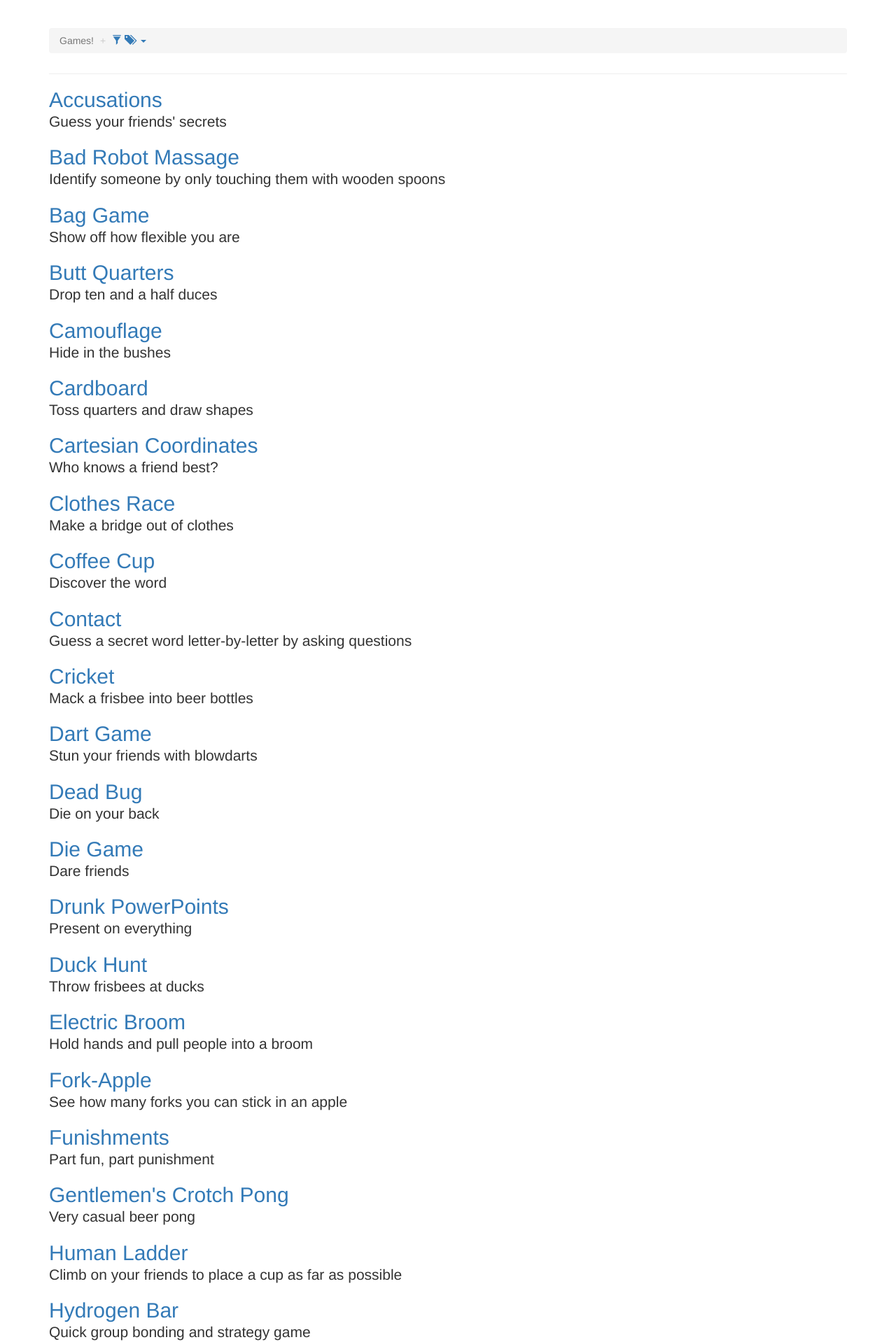
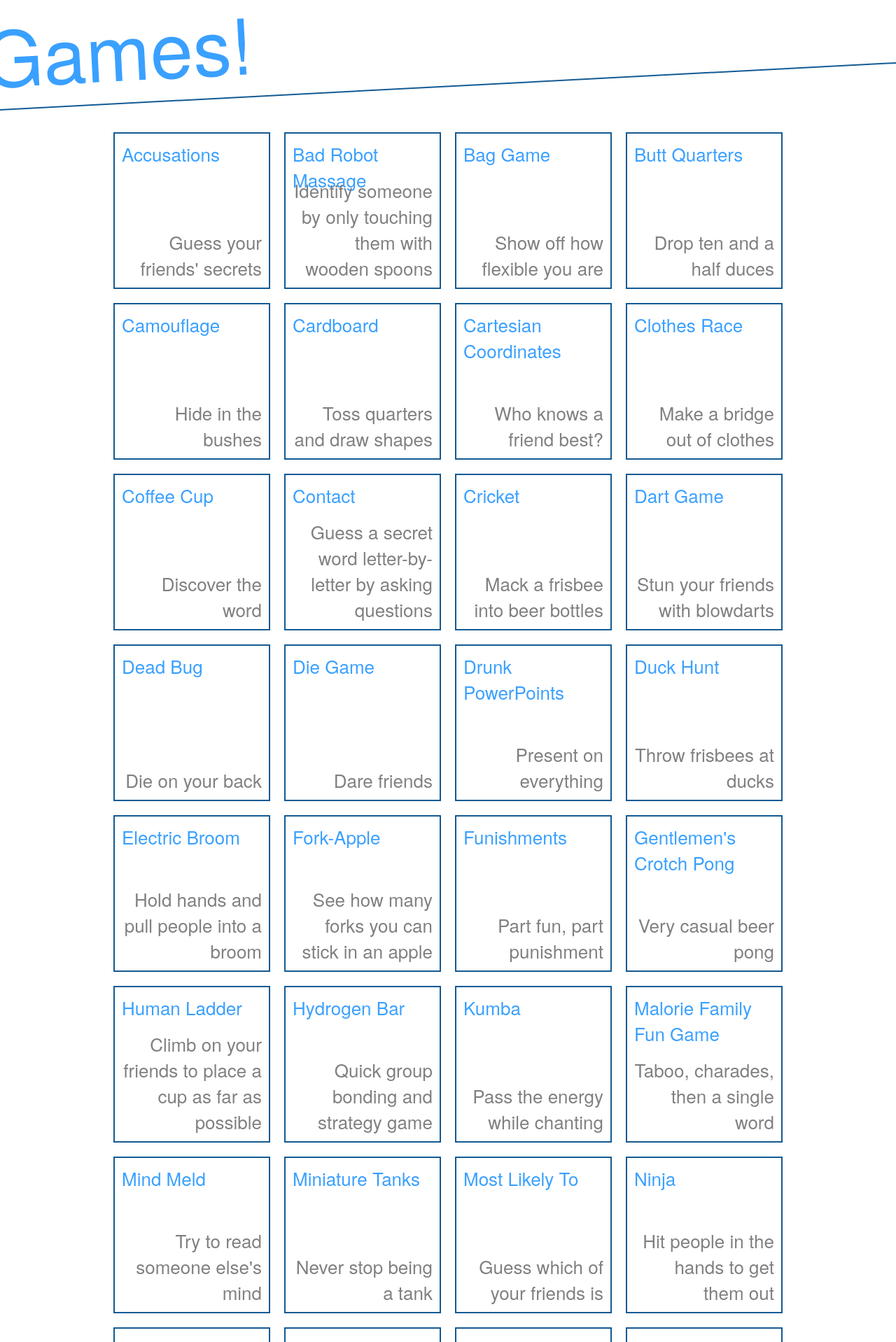
Before and after one commit to davidselassie/games, a Jekyll site: the page built from index.html, in a window 1280 px wide. Shown: the top 1918 px of the page at 70% size. Built offline with Jekyll 4.4.1, drawn with Linux system fonts in a browser that asks for light colours; nearby versions of some CDN libraries.

Commit message:
Converts to custom theme.

```diff
--- /dev/null
+++ b/_includes/block.html
@@ -0,0 +1,8 @@
+<a href="{{ site.baseurl }}{{ game.url }}">
+  <li>
+    {{ game.title }}
+    {% if game.oneliner %}
+    <summary>{{ game.oneliner }}</summary>
+    {% endif %}
+  </li>
+</a>
--- a/_includes/footer.html
+++ b/_includes/footer.html
@@ -1,6 +1,5 @@
-<footer class="page-footer">
-  <div class="container">
-    <ul class="footer-links breadcrumb text-muted">
+<footer>
+  <ul class="tab-list">
     {% if page.relative_path %}
     <li><a href="{{ site.github.repository_url }}/edit/gh-pages/{{ page.relative_path }}">Edit</a> this game</li>
     {% endif %}
@@ -8,5 +7,4 @@
     <li>© {{ 'now' | date:'%Y' }} <a href="{{ site.github.repository_url }}/graphs/contributors">People</a> under <a rel="license" href="http://creativecommons.org/licenses/by-sa/4.0/">CC BY-SA</a></li>
     <li>Hosted by <a href="https://pages.github.com/">GitHub Pages</a></li>
   </ul>
-  </div>
 </footer>
--- /dev/null
+++ b/_includes/header.html
@@ -0,0 +1,3 @@
+<header>
+  <h1><a href="{{ site.baseurl }}/">Games!</a></h1>
+</header>
--- a/index.html
+++ b/index.html
@@ -5,14 +5,10 @@
   <head>
     <meta charset="utf-8">
     <title>Games</title>
-    <meta http-equiv="X-UA-Compatible" content="IE=edge">
     <meta name="viewport" content="width=device-width, initial-scale=1">
-    <link rel="stylesheet" href="//maxcdn.bootstrapcdn.com/bootstrap/3.3.1/css/bootstrap.min.css">
-    <link rel="stylesheet" href="{{ site.baseurl }}/custom.css">
-    <base href="{{ site.baseurl }}">
+    <link rel="stylesheet" href="{{ site.baseurl }}/site.css">
     <script src="//ajax.googleapis.com/ajax/libs/jquery/2.1.1/jquery.min.js"></script>
     <script src="//ajax.googleapis.com/ajax/libs/angularjs/1.3.7/angular.min.js"></script>
-    <script src="//maxcdn.bootstrapcdn.com/bootstrap/3.3.1/js/bootstrap.min.js"></script>
     <script>
       var gameListApp = angular.module('gameListApp', []).config(function ($locationProvider) {
         $locationProvider.html5Mode(true);
@@ -37,56 +33,17 @@
   </head>
 
   <body ng-controller="FilterController">
-    <div class="container">
+    {% include header.html %}
 
-      <div class="page-header">
-        <ol class="breadcrumb">
-          <li class="active">
-            <a ng-cloak ng-show="getFilterTag()" href="{{ site.baseurl }}/">Games!</a>
-            <span ng-hide="getFilterTag()">Games!</span>
-          </li>
+    <nav>
+      <ul class="block-l">
+        {% assign sorted_games = (site.games | sort:'title') %}
+        {% for game in sorted_games %}
+        {% include block.html %}
+        {% endfor %}
+      </ul>
+    </nav>
 
-          <li ng-cloak class="dropdown" ng-class="{filtercrumb: !getFilterTag()}">
-            <a href="#" class="dropdown-toggle" data-toggle="dropdown" role="button" aria-expanded="false">
-              <span class="glyphicon glyphicon-filter" aria-hidden="true"></span>
-              <span class="glyphicon glyphicon-tags" aria-hidden="true"></span>
-              {% raw %}
-              <span style="margin-left: 0.25em;">{{ getFilterTag() }}</span>
-              {% endraw %}
-              <span class="caret"></span>
-            </a>
-            <ul class="dropdown-menu" role="menu">
-              <!-- All links require target="_self" to actually cause a page reload when using $location. -->
-              <!-- When using GitHub Pages, we have to explicitly use the baseurl. -->
-              <!-- Horrible hack to get sorted list of unique tags in the "games" collection. Map out the tag arrays, join by spaces twice to flatten the array and concat, then split back into an array and sort. -->
-              {% assign sorted_tags = (site.games | map:'tags' | join | join | split:' ' | sort) %}
-              {% assign last_tag = false %}
-              {% for tag in sorted_tags %}
-              {% if tag != last_tag %}
-              <li>
-                <a href="{{ site.baseurl }}/?tag={{ tag }}" target="_self">
-                  {{ tag }}
-                </a>
-              </li>
-              {% assign last_tag = tag %}
-              {% endif %}
-              {% endfor %}
-            </ul>
-          </li>
-
-        </ol>
-      </div>
-
-      {% assign sorted_games = (site.games | sort:'title') %}
-      {% for game in sorted_games %}
-      <h2 ng-cloak ng-show="shouldShow({{ game.tags | jsonify | escape }})">
-        <a href="{{ site.baseurl }}{{ game.url }}" target="_self">{{ game.title }}</a>
-        <p class="lead hidden-xs">{{ game.oneliner }}</p>
-      </h2>
-      {% endfor %}
-
-      {% include footer.html %}
-
-    </div>
+    {% include footer.html %}
   </body>
 </html>
--- /dev/null
+++ b/site.css
@@ -0,0 +1,126 @@
+body {
+    font-family: HelveticaNeue, Helvetica, sans-serif;
+    font-weight: 400;
+    text-rendering: optimizelegibility;
+    font-size: 26px;
+    color: grey;
+    margin: 0px;
+    padding: 20px;
+
+}
+header {
+    border-bottom: 2px solid #135A93;
+    margin: -20px -50px 30px -40px;
+    white-space: nowrap;
+    overflow: hidden;
+    -webkit-transform: rotate(-3deg);
+    -moz-transform: rotate(-3deg);
+    -webkit-transform-origin: left bottom;
+    -moz-transform-origin: left bottom;
+}
+footer {
+    text-align: center;
+    color: lightgray;
+}
+a {
+    color: #3AA0FF;
+    text-decoration: none;
+}
+hr {
+    border: 0px;
+    border-bottom: 2px solid #135A93;
+}
+li {
+    margin-bottom: 20px;
+}
+p {
+    margin: 0px 0px 20px 0px;
+    line-height: 40px;
+    letter-spacing: 0.4px;
+}
+
+header h1 {
+    margin: 0px;
+    font-weight: 100;
+    font-size: 110px;
+}
+h1 small {
+    font-weight: 100;
+    color: lightgray;
+}
+
+article {
+    display: -webkit-flex;
+    display: flex;
+    -webkit-flex-wrap: wrap;
+    flex-wrap: wrap;
+}
+article h1 {
+    margin: 0px 0px 30px 0px;
+    width: 100%;
+    font-weight: 100;
+    font-size: 68px;
+}
+
+section {
+    margin: 0px 30px 0px 0px;
+}
+section h1 {
+    margin: 0px 0px 30px 0px;
+    font-size: 41px;
+    font-weight: 200;
+}
+section h2 {
+    margin: 0px 0px 20px 0px;
+    font-weight: 200;
+}
+section h3 {
+    margin: 0px 0px 20px 0px;
+    font-weight: 200;
+}
+
+ul.tab-list {
+}
+ul.tab-list li {
+    display: inline-block;
+}
+ul.tab-list li:before {
+    content: "| ";
+}
+ul.tab-list li:first-child:before {
+    content: "";
+}
+
+ul.block-l {
+    margin: 0px;
+    padding-right: 20px;
+    display: -webkit-flex;
+    display: flex;
+    -webkit-flex-wrap: wrap;
+    flex-wrap: wrap;
+    -webkit-justify-content: center;
+    justify-content: center;
+}
+ul.block-l li {
+    display: block;
+    vertical-align: top;  /* Needed with inline-block otherwise they're wherever vertically... */
+    position: relative;  /* Needed so child summary elements are positioned relative to this parent. */
+    width: 200px;
+    height: 200px;
+    border: 2px solid #135A93;
+    padding: 10px;
+    margin: 0px 20px 20px 0px;
+    -webkit-transition: background 0.25s;
+    -moz-transition: background 0.25s;
+}
+ul.block-l li:hover {
+    background: #eeeeee;
+}
+ul.block-l summary {
+    color: grey;
+    position: absolute;
+    text-align: right;
+    bottom: 0px;
+    right: 0px;
+    padding: 10px;
+}
```
Also changed, not shown: _layouts/game.html (+28 -36 lines). Lines whose indentation alone changed are shown as unchanged.
